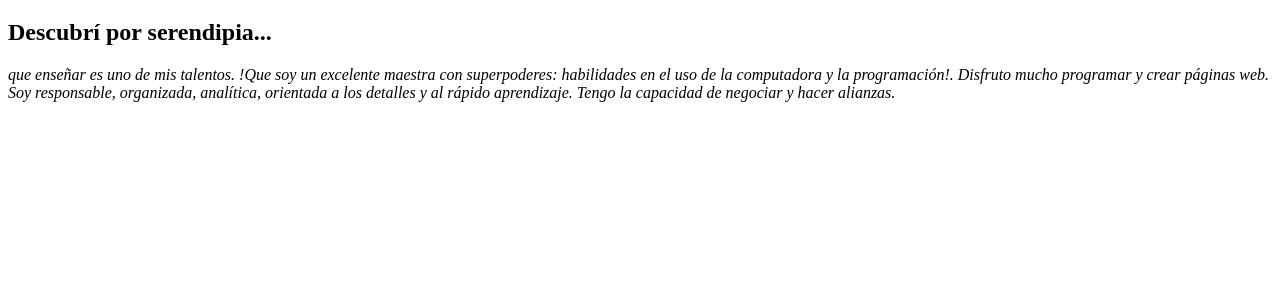
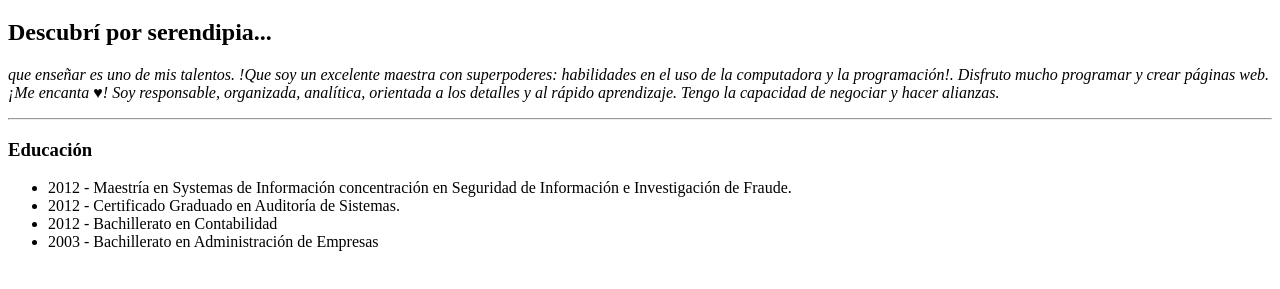
Before and after one commit to Brookcheese/INTE_2520L, a plain HTML site: page Resume/index.html in a window 1280 px wide. Shown: the part 61-350 px from the top of the page. Drawn offline with Linux system fonts and the light colour scheme.

Commit message:
Education section

```diff
--- a/Resume/index.html
+++ b/Resume/index.html
@@ -1,5 +1,5 @@
 <!DOCTYPE html>
-<html lang="en">
+<html lang="es">
 
 <head>
     <meta charset="UTF-8">
@@ -14,12 +14,21 @@
     <p><em>que enseñar es uno de mis talentos.
             !Que soy un excelente maestra con superpoderes:
             habilidades en el uso de la computadora y la programación!.
-            Disfruto mucho programar y crear páginas web.
+            Disfruto mucho programar y crear páginas web. ¡Me encanta &heartsuit;!
             Soy responsable, organizada, analítica, orientada a los
             detalles y al rápido aprendizaje.
             Tengo la capacidad de negociar y hacer alianzas.
         </em>
     </p>
+    <hr>
+    <h3>Educación</h3>
+    <ul>
+        <li>2012 - Maestría en Systemas de Información concentración en Seguridad de Información e Investigación de Fraude.</li>
+        <li>2012 - Certificado Graduado en Auditoría de Sistemas.</li>
+        <li>2012 - Bachillerato en Contabilidad</li>
+        <li>2003 - Bachillerato en Administración de Empresas</li>
+    </ul>
+
 
 </body>
 
```
